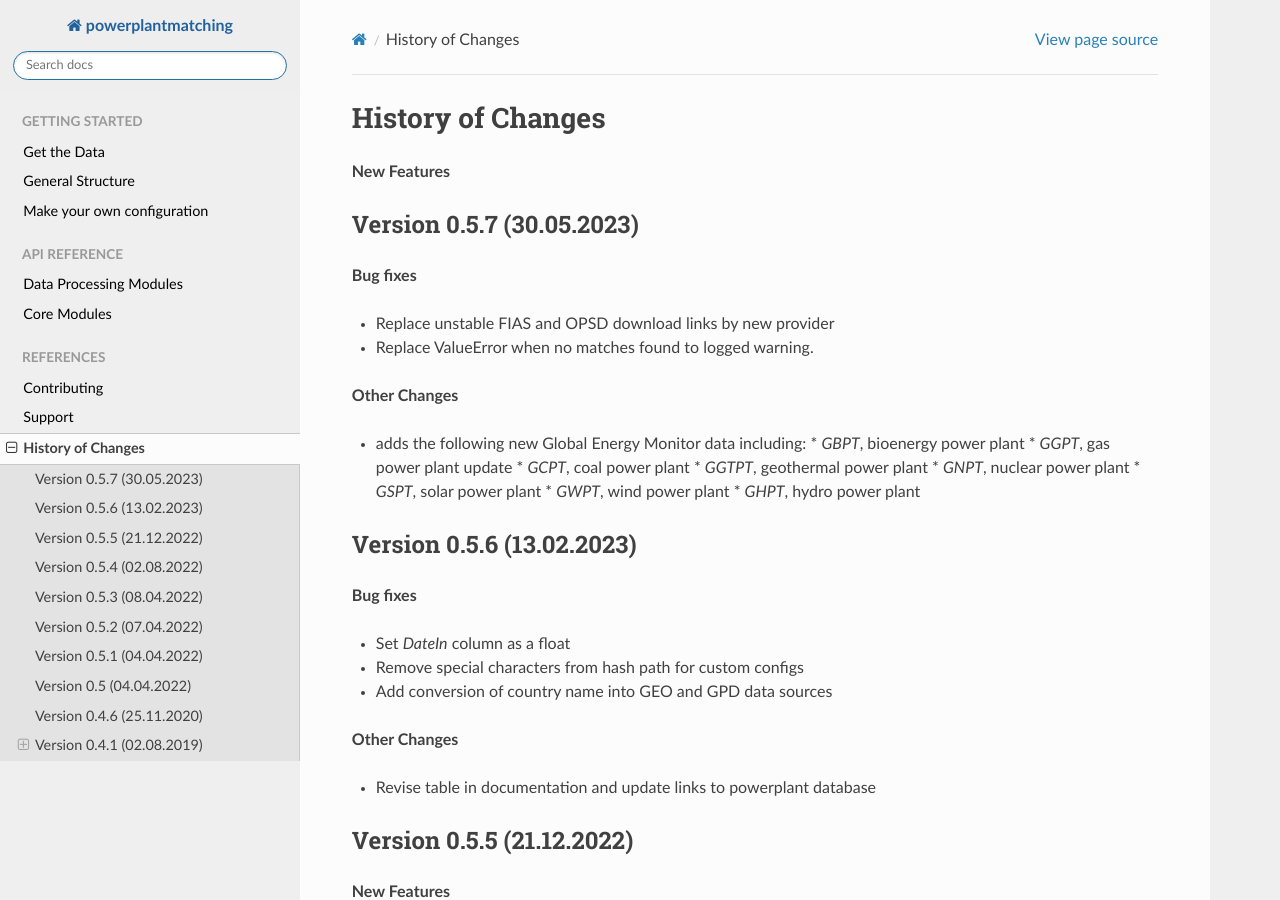
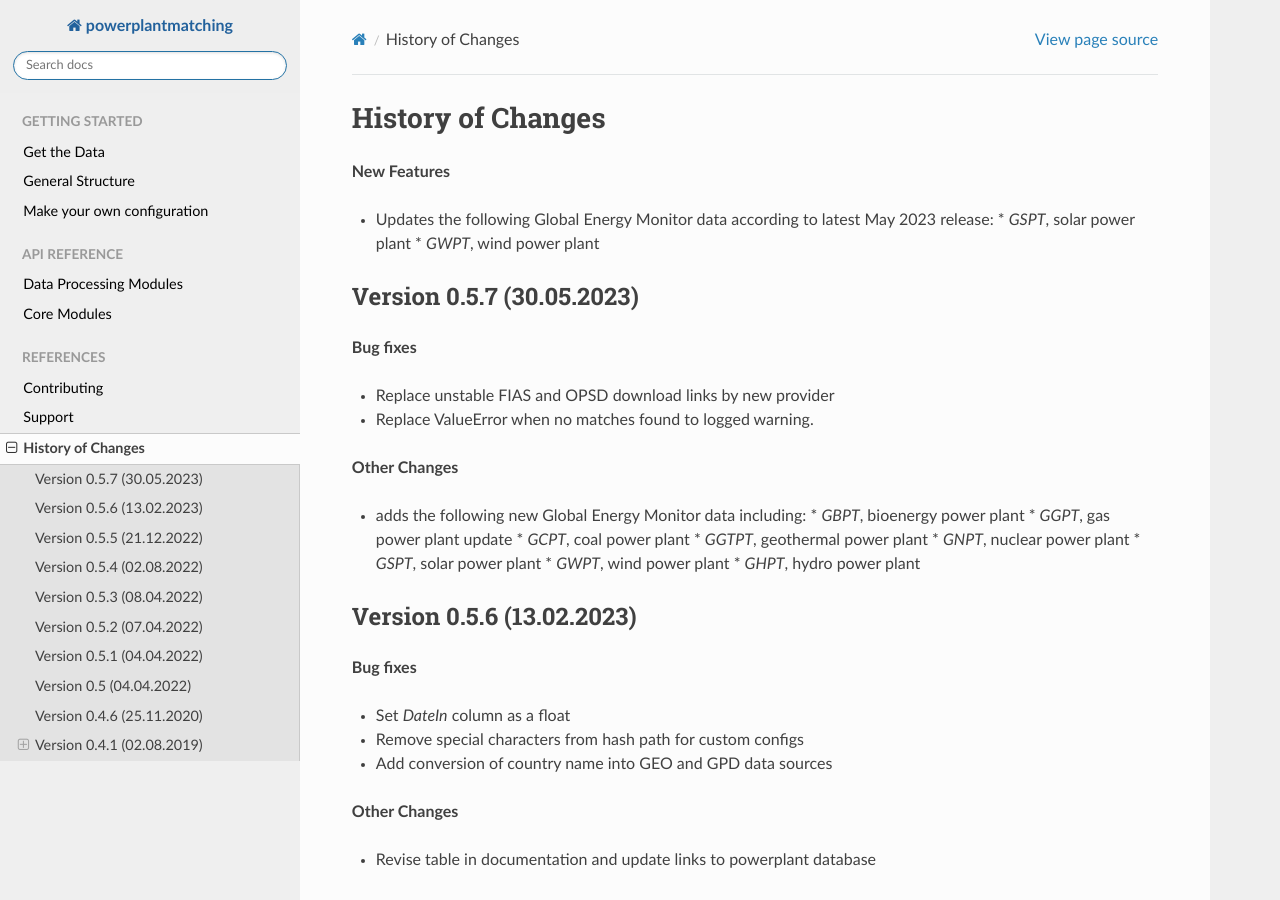
Before and after one commit to PyPSA/powerplantmatching, a Sphinx documentation site: the page built from doc/release-notes.rst, in a window 1280 px wide and 900 px high. Built offline with Sphinx 7.4.7 and the Read the Docs theme 2.0.0, drawn with Linux system fonts in a browser that asks for light colours; pages that are not in the unit, such as notebooks, are missing from menus.

Commit message:
add release notes

```diff
--- a/doc/release-notes.rst
+++ b/doc/release-notes.rst
@@ -6,6 +6,9 @@ History of Changes
 .. ----------------
 **New Features**
 
+* Updates the following Global Energy Monitor data according to latest May 2023 release:
+  * `GSPT`, solar power plant
+  * `GWPT`, wind power plant
 
 
 Version 0.5.7 (30.05.2023)
```
